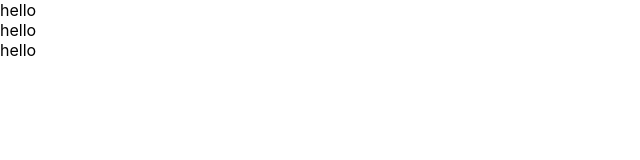
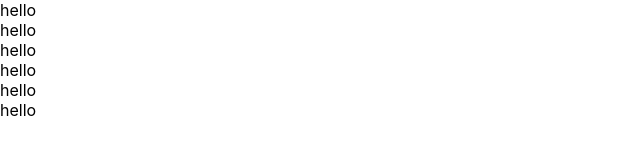
Before and after one commit to Bigon4ik/kabzda, a React (Create React App) app: page / in a window 1280 px wide. Shown: the top 160 px of the page, without its empty margins (0-640 px from the left). Built offline with nearby package versions, Linux system fonts and the light colour scheme.

Commit message:
add star

```diff
--- a/src/Rating.tsx
+++ b/src/Rating.tsx
@@ -7,6 +7,10 @@ function App() {
   return (
     <div >
      <Star/>
+     <Star/>
+     <Star/>
+     <Star/>
+
     </div>
   );
 }
```
